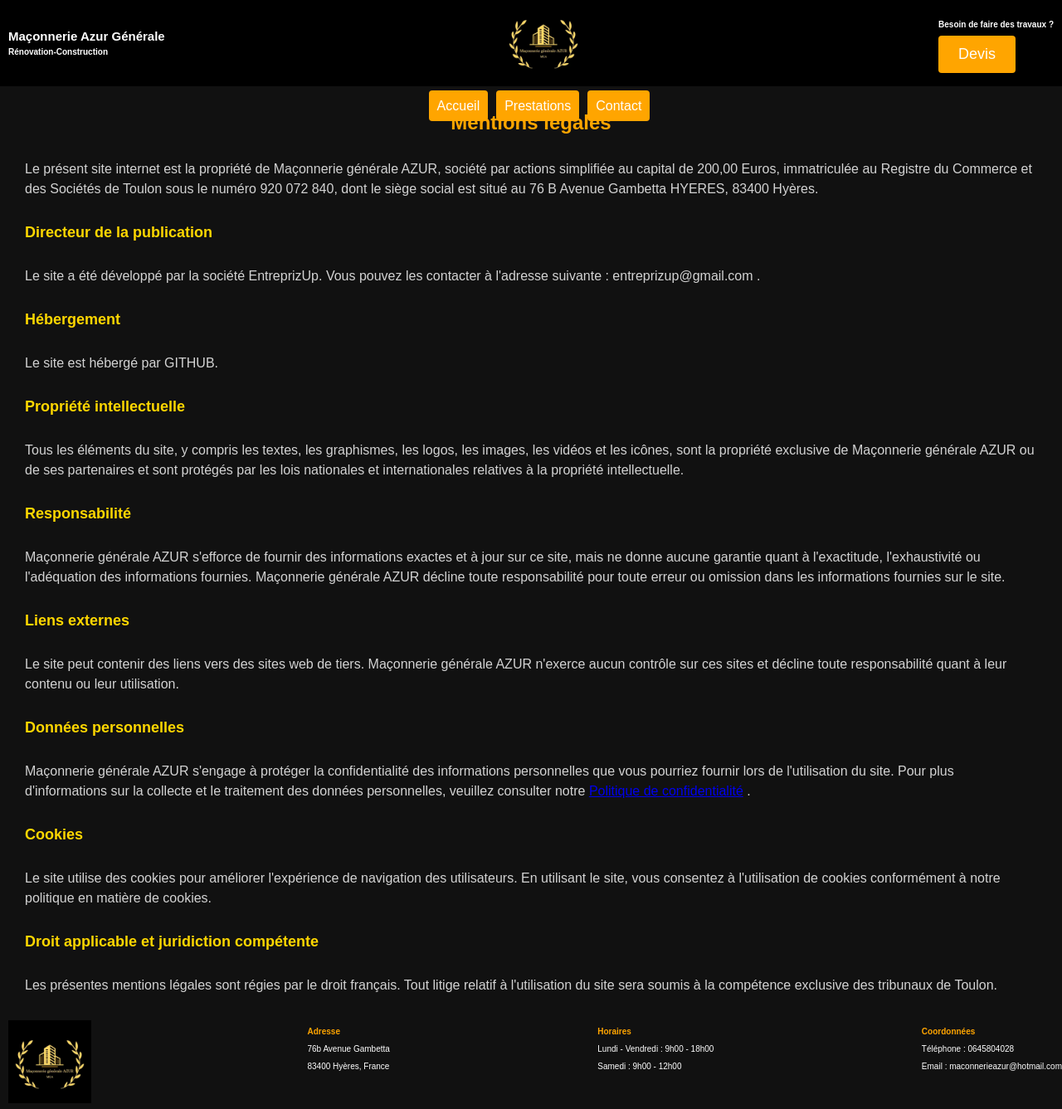
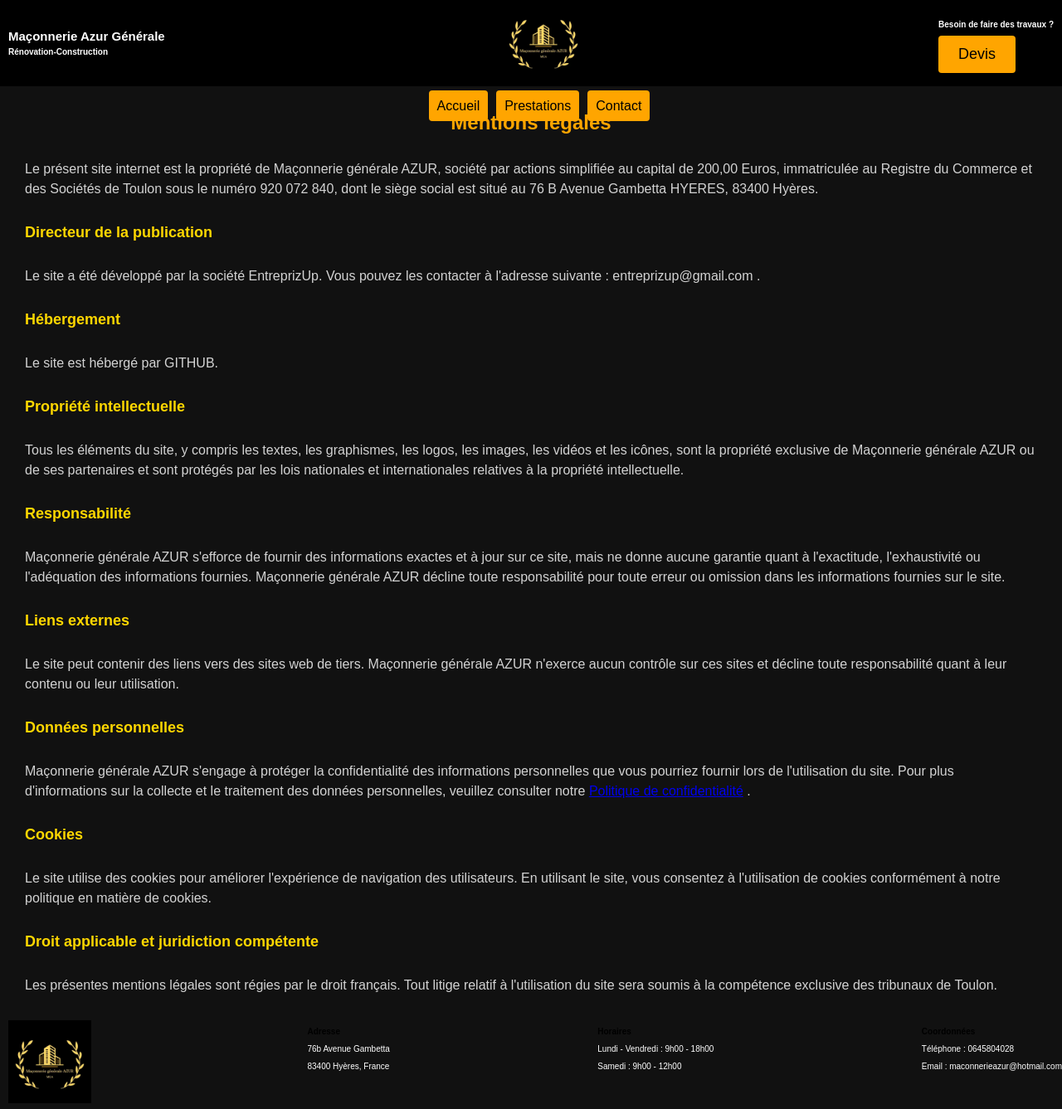
Before and after one commit to maconnerieazur/MGA, a plain HTML site: page mentions.html in a window 1280 px wide. Shown: the top 1337 px of the page at 83% size. Drawn offline with Linux system fonts and the light colour scheme.

Commit message:
Update stylemention.css

```diff
--- a/stylemention.css
+++ b/stylemention.css
@@ -44,7 +44,7 @@ header div button {
   padding: 12px 24px;
   border-radius: 4px;
   background-color: orange;
-  color: #fff;
+  color: #000;
   border: none;
   font-size: 18px;
   text-decoration: none;
@@ -80,7 +80,7 @@ nav ul li {
 
 nav ul li a {
   background-color: orange;
-  color: #fff;
+  color: #000;
   text-decoration: none;
   paddinG: 10px 10px;
   border-radius: 4px;
@@ -146,7 +146,7 @@ section p {
 .address h2,
 .opening-hours h2,
 .contact-info h2 {
-  color: orange;
+  color: #000;
   font-size: 10px;
 }
 
```
